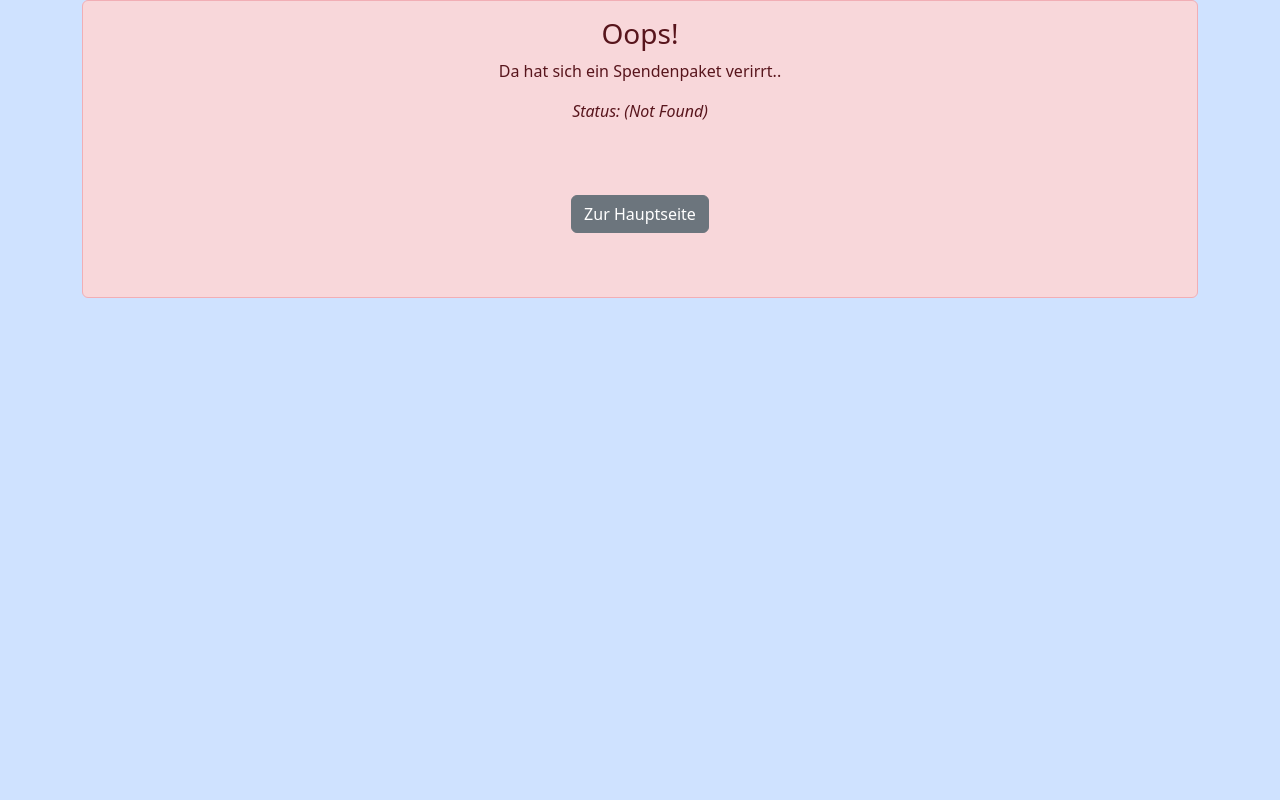
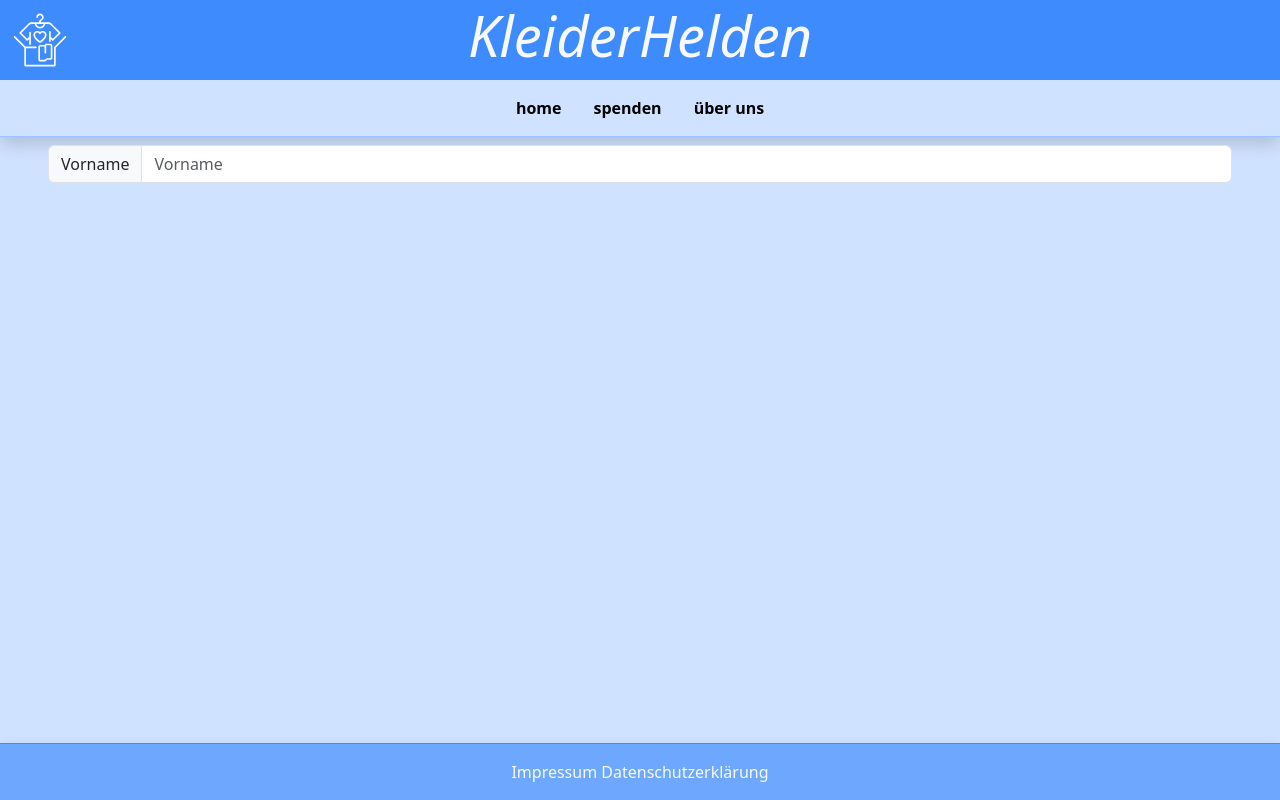
Before and after one commit to stwe1985/iu_webapp_cs, a React (Vite) app: page /spenden in a window 1280 px wide. Before the commit this address had no page. Built offline with nearby package versions, Linux system fonts and the light colour scheme.

Commit message:
add forms

```diff
--- a/scss/style.scss
+++ b/scss/style.scss
@@ -45,6 +45,9 @@
     }
 }
 
+$input-bg: white;
+$input-focus-bg: $input-bg;
+$input-color: black;
 $body-bg: $blue-100;
 
 @import "../node_modules/bootstrap/scss/bootstrap.scss";
--- a/src/forms/person.jsx
+++ b/src/forms/person.jsx
@@ -1,16 +1,34 @@
-import { Component } from "react";
-import { Form } from "react-bootstrap";
+import "../../scss/style.scss";
+import { useState } from "react";
+import { Form, FloatingLabel, Button, InputGroup } from "react-bootstrap";
 
-Component
-export default class Person extends Component{
-    constructor(props) {
-        super(props);
-    }
 
-    render() {
+export default function Person() {
+
+
+
+        const [validated, setValidated] = useState(false);
+
+        const handleSubmit = (event = new Event())=> {
+            const form = event.currentTarget;
+            if(form.checkValidity === false) {
+                event.preventDefault();
+                event.stopPropagation();
+            } else {
+            setValidated(true);
+            event.preventDefault();
+            }
+        }
+
         return (
-            <Form>
-            </Form>
+                <Form noValidate validated={validated} onChange={handleSubmit}>
+                    <InputGroup className="mb-3">
+                        <InputGroup.Text id="basic-addon1">Vorname</InputGroup.Text>
+                        <Form.Control required placeholder="Vorname" aria-label="Vorname" aria-describedby="basic-addon1"/>
+                    </InputGroup>
+
+                </Form>
+
         );
-    }
+
 }
--- a/src/main.jsx
+++ b/src/main.jsx
@@ -7,13 +7,19 @@ import {
 
 import Root from "./routes/root";
 import ErrorPage from "./error";
+import Person from "./forms/person";
 
 const router = createBrowserRouter([
     {
         path: "/",
         element: <Root />,
-        children: [],
-        errorElement: <ErrorPage></ErrorPage>,
+        children: [
+            {
+                path: "spenden",
+                element: <Person />,
+            }
+        ],
+        errorElement: <ErrorPage />,
     },
 
 ]);
--- a/src/routes/root.jsx
+++ b/src/routes/root.jsx
@@ -1,5 +1,7 @@
 import "../../scss/style.scss";
 import Nav from "./nav";
+import { Outlet } from "react-router-dom";
+
 export default function Root() {
 
 
@@ -34,7 +36,7 @@ export default function Root() {
                 </header>
 
                 <main className="h-100 m-2 ms-5 me-5">
-
+                    <Outlet/>
                 </main>
 
                 <footer className="align-items-end text-light text-center shadow border-1 border-top border-blue-400 bg-blue-300 p-3">
```
